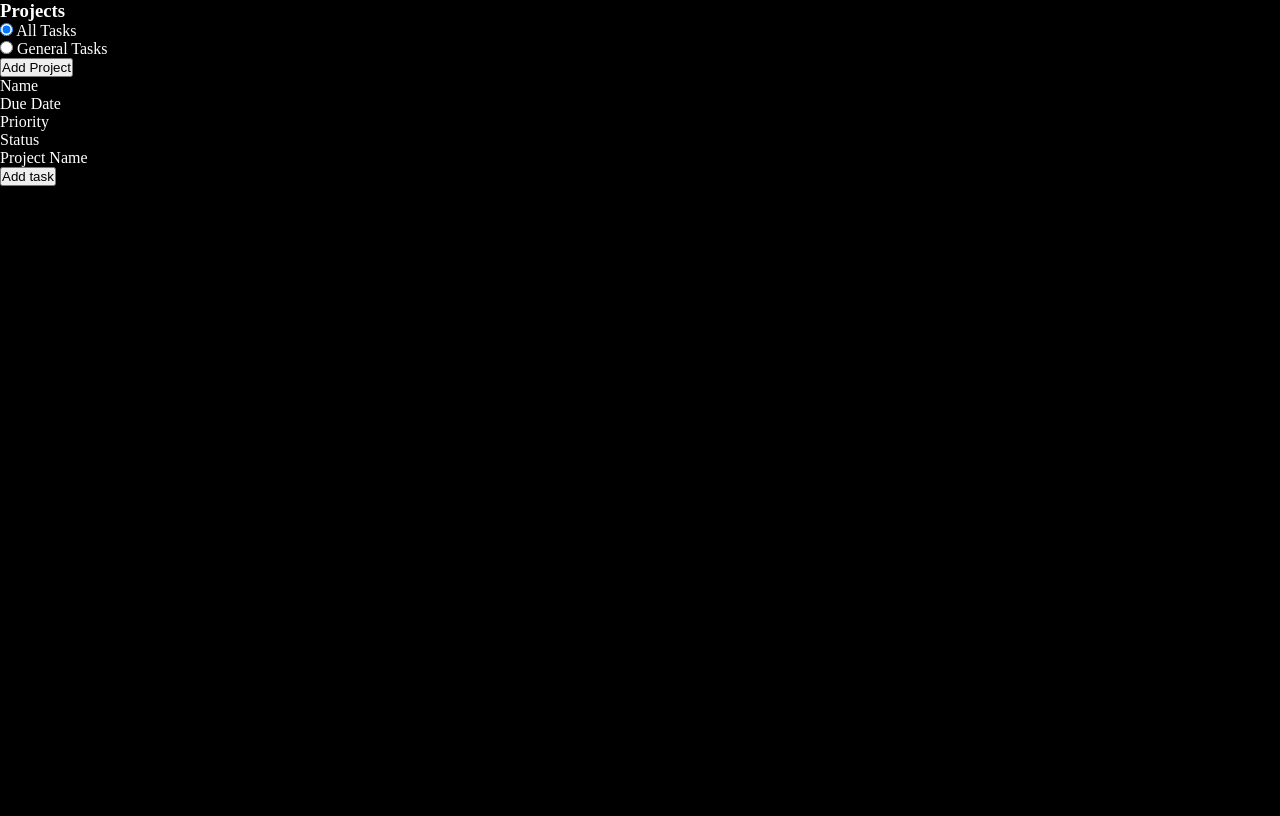
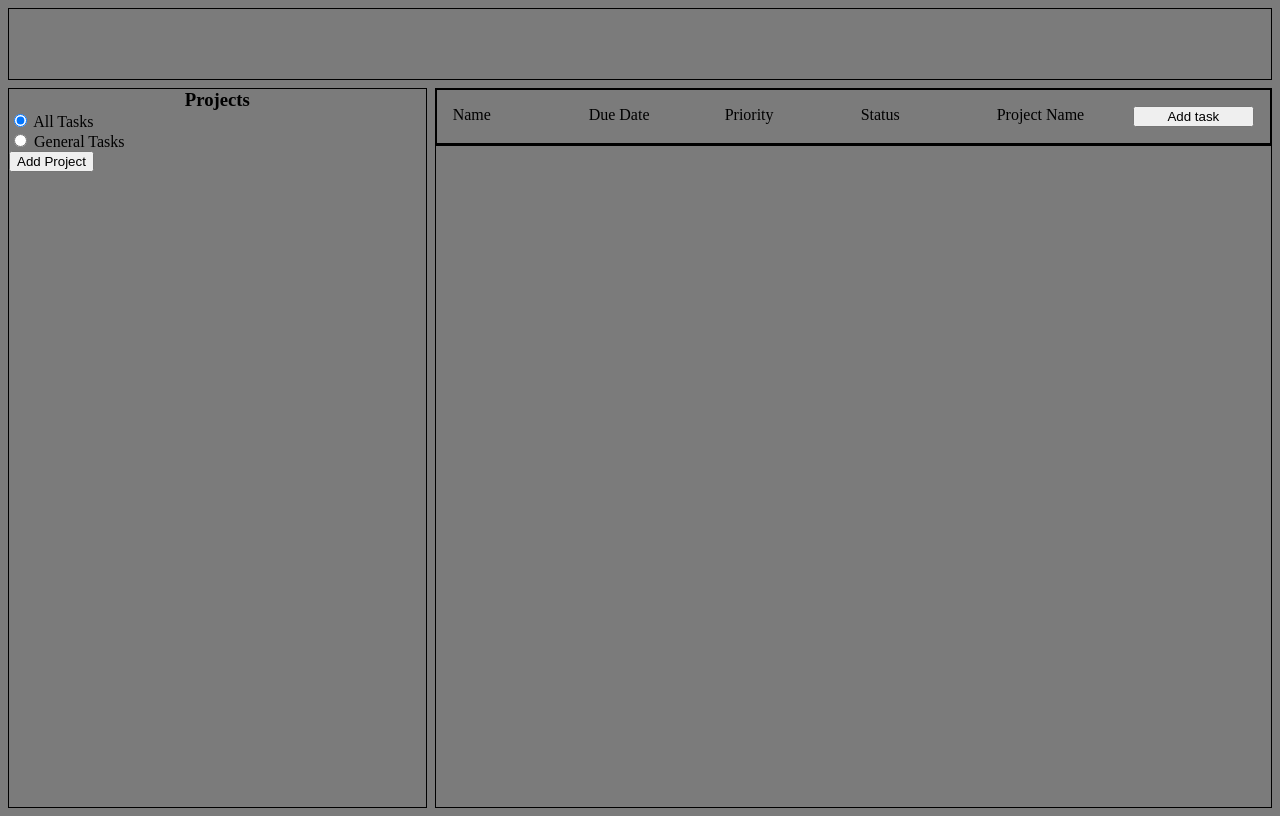
Before and after one commit to AbdellatifAH/Todo-List, a website built with webpack: page src/index.html in a window 1280 px wide. Built offline with nearby package versions, Linux system fonts and the light colour scheme.

Commit message:
Added some starting styling to the page.

```diff
--- a/src/style.css
+++ b/src/style.css
@@ -1,10 +1,66 @@
 * {
     box-sizing: border-box;
-    padding: 0;
-    margin: 0;
+    /* padding: 0;
+    margin: 0; */
 }
 
 body {
-    background-color: black;
-    color: white;
+    background-color: #7b7b7b;
 }
+
+.container {
+    display: grid;
+    grid-template-columns: 1fr 2fr;
+    grid-template-rows: .1fr 1fr;
+    grid-template-areas:
+        "navbar navbar"
+        "left-pane right-pane";
+    height: 100vh;
+    gap: 8px;
+}
+
+.navbar {
+    grid-area: navbar;
+    border: 1px solid black;
+}
+
+.left-pane {
+    grid-area: left-pane;
+    gap: 8px;
+    border: 1px solid black;
+}
+
+.left-pane>h3 {
+    margin: 0;
+    text-align: center;
+}
+
+.right-pane {
+    grid-area: right-pane;
+    border: 1px solid black;
+}
+
+.right-pane>div {
+    border: 1px solid black;
+}
+
+.form-container {
+    display: grid;
+    grid-template-columns: 1fr 1fr;
+    gap: 0.5rem;
+    margin-bottom: .5rem;
+}
+
+.form-btns {
+    display: flex;
+    justify-content: center;
+    align-items: center;
+    gap: .5rem;
+}
+
+.display-task {
+    display: grid;
+    grid-template-columns: 15ch 15ch 15ch 15ch 15ch 1fr;
+    padding: 1rem;
+    gap: 1rem;
+}
```
